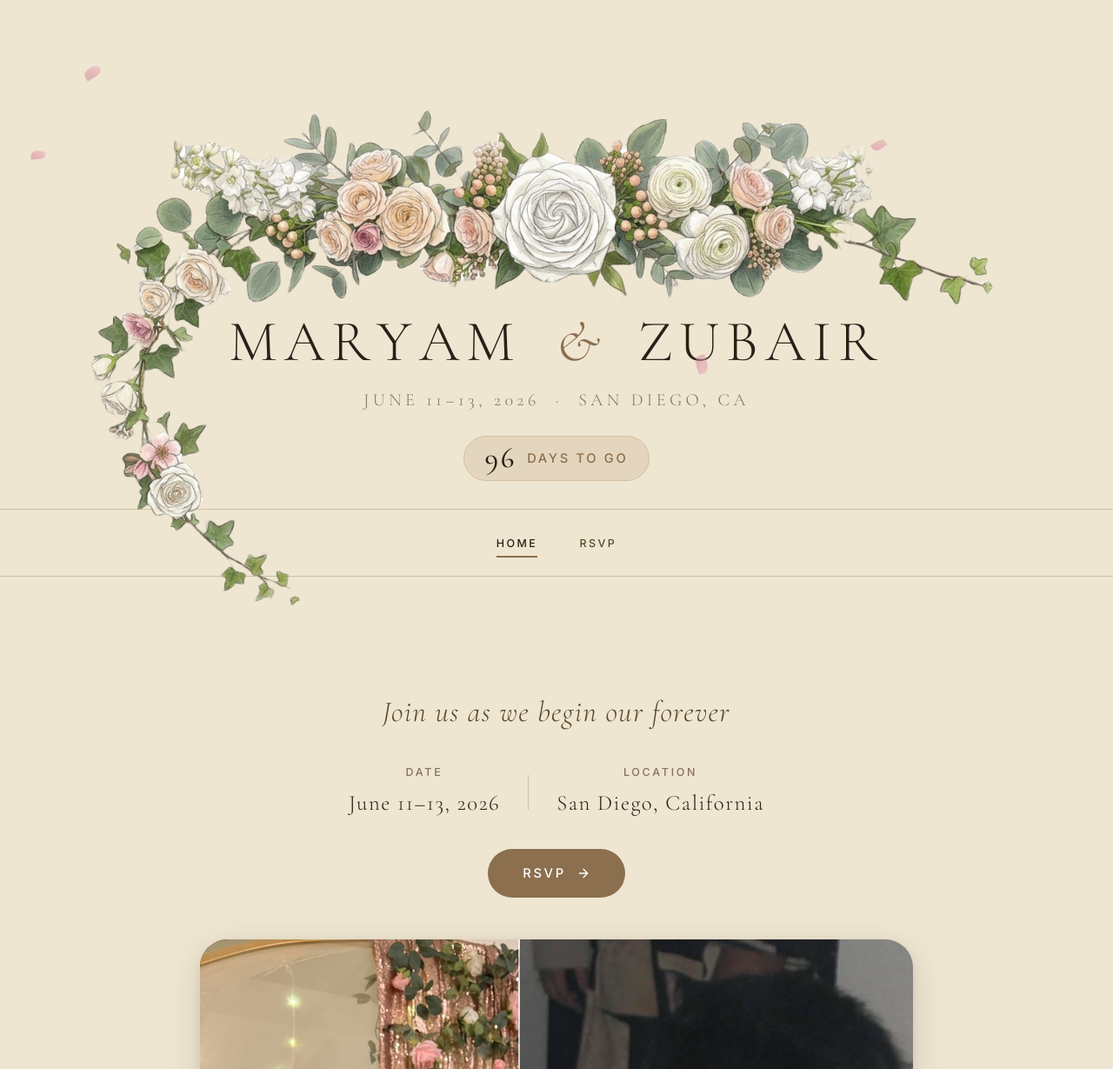
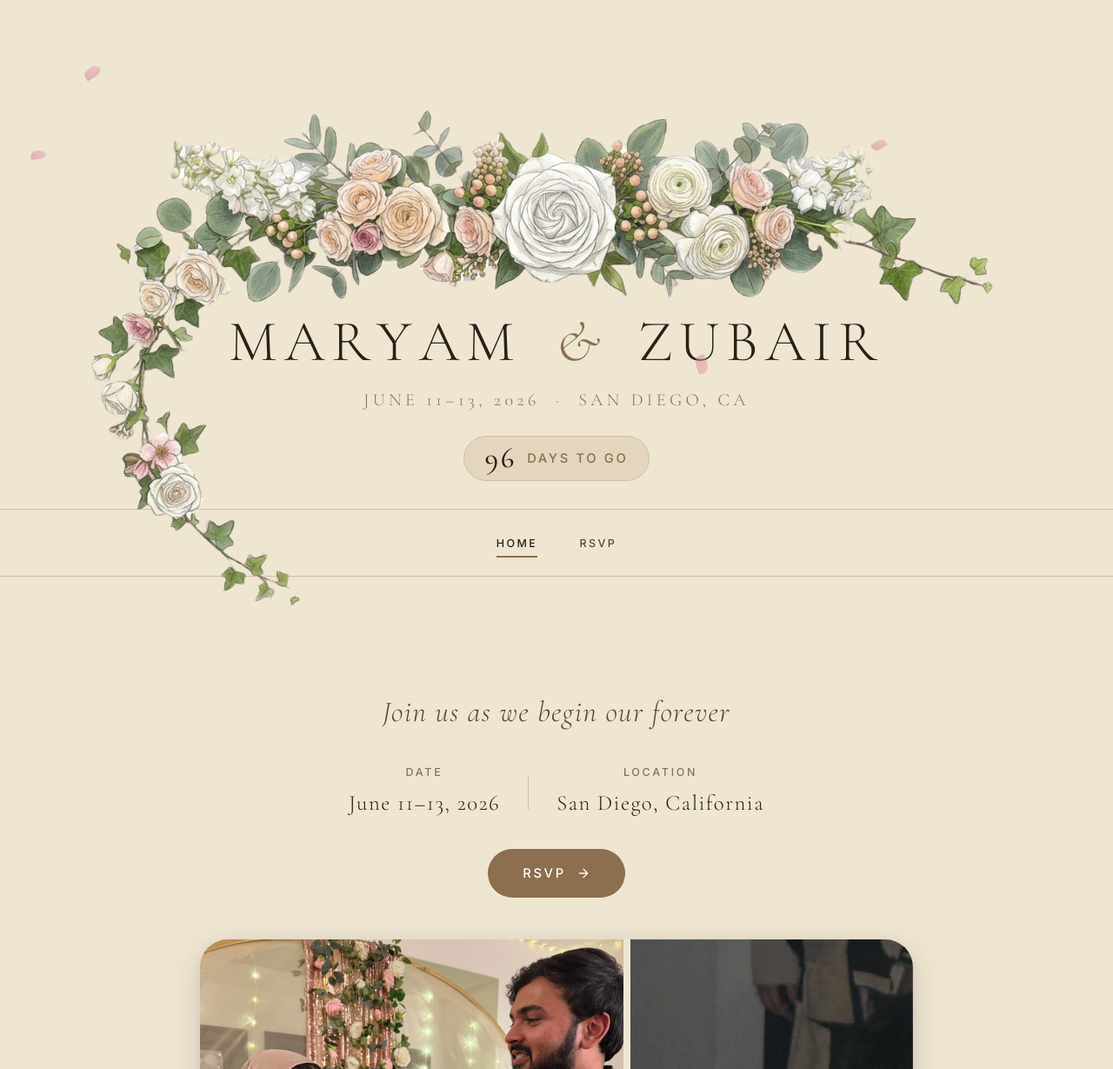
Before and after one commit to ZubairQazi/ZubairQazi.github.io, a Jekyll site: the page maryam/index.html, which Jekyll copies as it is, in a window 1280 px wide. Shown: the top 1229 px of the page at 87% size. Built offline with Jekyll 4.4.1, drawn with Linux system fonts in a browser that asks for light colours; nearby versions of some CDN libraries; grey boxes are pictures that could not be loaded.

Commit message:
feat(ui): replace before/after slider with 3-photo collage + hover animations

```diff
--- a/maryam/css/styles.css
+++ b/maryam/css/styles.css
@@ -438,126 +438,75 @@ h1, h2, h3, h4, h5, h6 {
   transform: scale(1.03);
 }
 
-/* ── Before / After Slider ──────────────────────────────────────── */
-.ba-section {
+/* ── Photo Collage ──────────────────────────────────────────────── */
+.collage-section {
   padding-bottom: var(--space-20);
   display: flex;
-  flex-direction: column;
-  align-items: center;
-  gap: var(--space-4);
+  justify-content: center;
 }
 
-.ba-label-hint {
-  font-family: var(--font-sans);
-  font-size: var(--text-xs);
-  letter-spacing: 0.2em;
-  text-transform: uppercase;
-  color: var(--color-text-light);
-}
-
-.ba-slider {
-  position: relative;
+.photo-collage {
+  display: grid;
+  grid-template-columns: 3fr 2fr;
+  grid-template-rows: 3fr 2fr;
+  gap: 8px;
   width: 100%;
   max-width: 820px;
-  aspect-ratio: 4 / 3;
-  max-height: 65vh;
+  height: clamp(360px, 55vw, 520px);
   border-radius: var(--radius-xl);
   overflow: hidden;
   box-shadow: var(--shadow-lg);
-  cursor: col-resize;
-  user-select: none;
-  -webkit-user-select: none;
 }
 
-/* BEFORE fills the full container */
-.ba-before {
-  position: absolute;
-  inset: 0;
+.collage-item {
+  overflow: hidden;
+  position: relative;
 }
 
-.ba-before img {
+.collage-top    { grid-column: 1; grid-row: 1; }
+.collage-right  { grid-column: 2; grid-row: 1 / 3; }
+.collage-bottom { grid-column: 1; grid-row: 2; }
+
+.collage-item img {
   width: 100%;
   height: 100%;
   object-fit: cover;
-  object-position: center 55%;
+  object-position: center;
   display: block;
+  transition: transform 0.55s cubic-bezier(0.25, 0.46, 0.45, 0.94);
+  will-change: transform;
+}
+
+.collage-top img    { object-position: center 18%; }
+.collage-bottom img { object-position: center 35%; }
+
+.collage-item:hover img {
+  transform: scale(1.07);
+}
+
+.collage-item::after {
+  content: '';
+  position: absolute;
+  inset: 0;
+  background: rgba(255,255,255,0);
+  transition: background 0.45s ease;
   pointer-events: none;
 }
 
-/* AFTER is clipped by JS — starts at 50% */
-.ba-after {
-  position: absolute;
-  inset: 0;
-  clip-path: inset(0 50% 0 0);
-  will-change: clip-path;
+.collage-item:hover::after {
+  background: rgba(255,255,255,0.06);
 }
 
-.ba-after img {
-  width: 100%;
-  height: 100%;
-  object-fit: cover;
-  object-position: center 20%;
-  display: block;
-  pointer-events: none;
-}
-
-/* Labels */
-.ba-label {
-  position: absolute;
-  bottom: var(--space-5);
-  font-family: var(--font-serif);
-  font-size: var(--text-base);
-  font-style: italic;
-  font-weight: 300;
-  letter-spacing: 0.08em;
-  color: #fff;
-  background: rgba(30,20,10,0.38);
-  backdrop-filter: blur(6px);
-  -webkit-backdrop-filter: blur(6px);
-  padding: var(--space-1) var(--space-4);
-  border-radius: var(--radius-pill);
-  pointer-events: none;
-  transition: opacity 0.3s;
-}
-
-.ba-label--before {
-  left: var(--space-5);
-}
-
-.ba-label--after {
-  right: var(--space-5);
-}
-
-/* Drag handle */
-.ba-handle {
-  position: absolute;
-  top: 0;
-  bottom: 0;
-  left: 50%;
-  transform: translateX(-50%);
-  width: 2px;
-  pointer-events: none;
-  will-change: left;
-  z-index: 10;
-}
-
-.ba-line {
-  width: 2px;
-  height: 100%;
-  background: rgba(255,255,255,0.7);
-}
-
-.ba-circle svg {
-  width: 14px;
-  height: 14px;
-  stroke: var(--color-accent);
-}
-
-@media (max-width: 600px) {
-  .ba-slider {
-    aspect-ratio: 4 / 3;
-    max-height: 55vw;
+@media (max-width: 540px) {
+  .photo-collage {
+    grid-template-columns: 1fr;
+    grid-template-rows: auto auto auto;
+    height: auto;
+    border-radius: var(--radius-lg);
   }
+  .collage-top    { grid-column: 1; grid-row: 1; aspect-ratio: 4/3; }
+  .collage-right  { grid-column: 1; grid-row: 2; aspect-ratio: 4/3; }
+  .collage-bottom { grid-column: 1; grid-row: 3; aspect-ratio: 4/3; }
 }
 
 /* RSVP Button */
@@ -1400,7 +1349,7 @@ body.gsap-ready .hero-tagline,
 body.gsap-ready .hero-countdown,
 body.gsap-ready #main-nav,
 body.gsap-ready .main-details,
-body.gsap-ready .ba-section {
+body.gsap-ready .collage-section {
   opacity: 0;
 }
 
--- a/maryam/index.html
+++ b/maryam/index.html
@@ -88,27 +88,18 @@
         </a>
       </section>
 
-      <!-- Before / After reveal slider -->
-      <section class="ba-section container">
-        <div class="ba-slider" id="ba-slider" role="img" aria-label="Before and after photo comparison">
-
-          <!-- BEFORE (childhood) -->
-          <div class="ba-before">
-            <img src="assets/photo-small.jpg" alt="Childhood photo" width="989" height="772" loading="lazy">
-            <span class="ba-label ba-label--before">Before</span>
+      <!-- Photo collage -->
+      <section class="collage-section container">
+        <div class="photo-collage">
+          <div class="collage-item collage-top">
+            <img src="assets/collage-1.jpeg" alt="Maryam and Zubair" width="1536" height="2048" loading="lazy">
           </div>
-
-          <!-- AFTER (engagement) -->
-          <div class="ba-after" id="ba-after">
-            <img src="assets/photo-main.jpg" alt="Engagement portrait of Maryam and Zubair" width="1536" height="2048" loading="lazy">
-            <span class="ba-label ba-label--after">After</span>
+          <div class="collage-item collage-right">
+            <img src="assets/collage-2.jpg" alt="A childhood memory" width="989" height="772" loading="lazy">
           </div>
-
-          <!-- Divider line -->
-          <div class="ba-handle" id="ba-handle" aria-hidden="true">
-            <div class="ba-line"></div>
+          <div class="collage-item collage-bottom">
+            <img src="assets/collage-3.png" alt="The proposal" width="939" height="1253" loading="lazy">
           </div>
-
         </div>
       </section>
 
--- a/maryam/js/home.js
+++ b/maryam/js/home.js
@@ -84,7 +84,7 @@ window.addEventListener('load', () => {
     document.body.classList.remove('gsap-ready');
     gsap.set([
       '.hero-floral', '.hero-names', '.hero-tagline',
-      '.hero-countdown', '#main-nav', '.main-details', '.ba-section'
+      '.hero-countdown', '#main-nav', '.main-details', '.collage-section'
     ], { opacity: 1, clearProps: 'all' });
     return;
   }
@@ -96,7 +96,7 @@ window.addEventListener('load', () => {
   gsap.set('.hero-countdown', { opacity: 0, y: 12, scale: 0.88 });
   gsap.set('#main-nav',        { opacity: 0 });
   gsap.set('.main-details',    { opacity: 0, y: 30 });
-  gsap.set('.ba-section',      { opacity: 0, y: 40 });
+  gsap.set('.collage-section', { opacity: 0, y: 40 });
 
   document.body.classList.remove('gsap-ready');
 
@@ -127,7 +127,7 @@ window.addEventListener('load', () => {
     .to('.main-details', {
       opacity: 1, y: 0, duration: 0.8, ease: 'power2.out',
     }, '-=0.2')
-    .to('.ba-section', {
+    .to('.collage-section', {
       opacity: 1, y: 0, duration: 0.9, ease: 'power2.out',
     }, '-=0.4');
 
@@ -149,8 +149,8 @@ window.addEventListener('load', () => {
   if (prefersReduced) return;
   if (!window.matchMedia('(pointer: fine)').matches) return;
 
-  const photoWraps = document.querySelectorAll('.ba-slider');
-  const MAX_TILT = 4;
+  const photoWraps = document.querySelectorAll('.photo-collage');
+  const MAX_TILT = 3;
 
   photoWraps.forEach(wrap => {
     let rafId = null;
@@ -178,41 +178,7 @@ window.addEventListener('load', () => {
   });
 })();
 
-// ── Before / After auto-oscillating reveal ──────────────────────
-(function initBeforeAfter() {
-  const slider = document.getElementById('ba-slider');
-  const after  = document.getElementById('ba-after');
-  const handle = document.getElementById('ba-handle');
-  if (!slider || !after || !handle) return;
 
-  function setPos(pct) {
-    pct = Math.min(Math.max(pct, 0.02), 0.98);
-    after.style.clipPath = `inset(0 ${((1 - pct) * 100).toFixed(2)}% 0 0)`;
-    handle.style.left    = (pct * 100).toFixed(2) + '%';
-  }
-
-  // Start at far left and oscillate all the way to far right, forever
-  const obj = { v: 0.02 };
-  setPos(0.02);
-
-  let autoTween = null;
-
-  function startAuto(delay) {
-    if (typeof gsap === 'undefined') return;
-    autoTween = gsap.to(obj, {
-      v: 0.98,
-      duration: 7.0,
-      ease: 'sine.inOut',
-      yoyo: true,
-      repeat: -1,
-      delay: delay || 0,
-      onUpdate() { setPos(obj.v); }
-    });
-  }
-
-  // Wait for page entrance animation then begin
-  setTimeout(() => startAuto(0), prefersReduced ? 0 : 2200);
-})();
 
 // ── Nav active indicator ───────────────────────────────────────────
 (function initNav() {
```
Also changed, not shown: maryam/assets/collage-1.jpeg (added), maryam/assets/collage-2.jpg (added), 1 other file.
